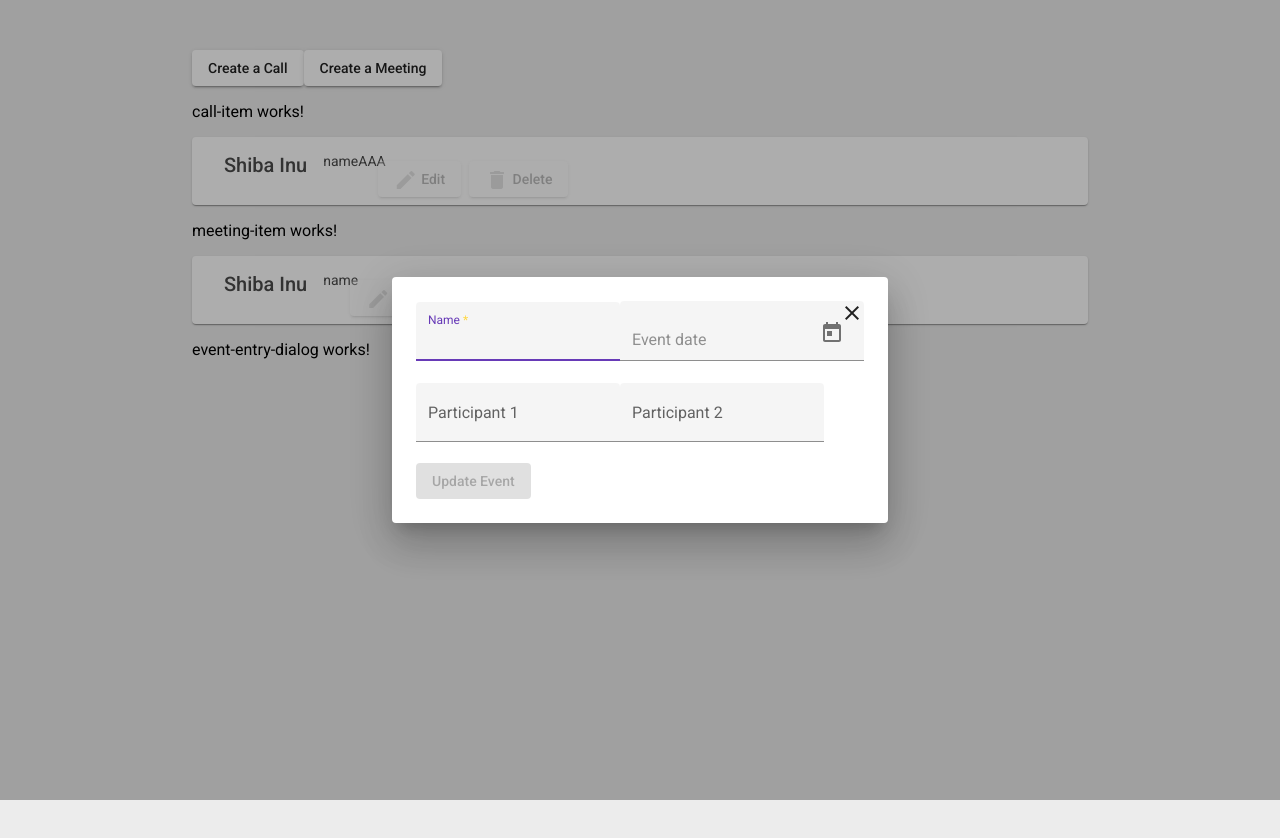
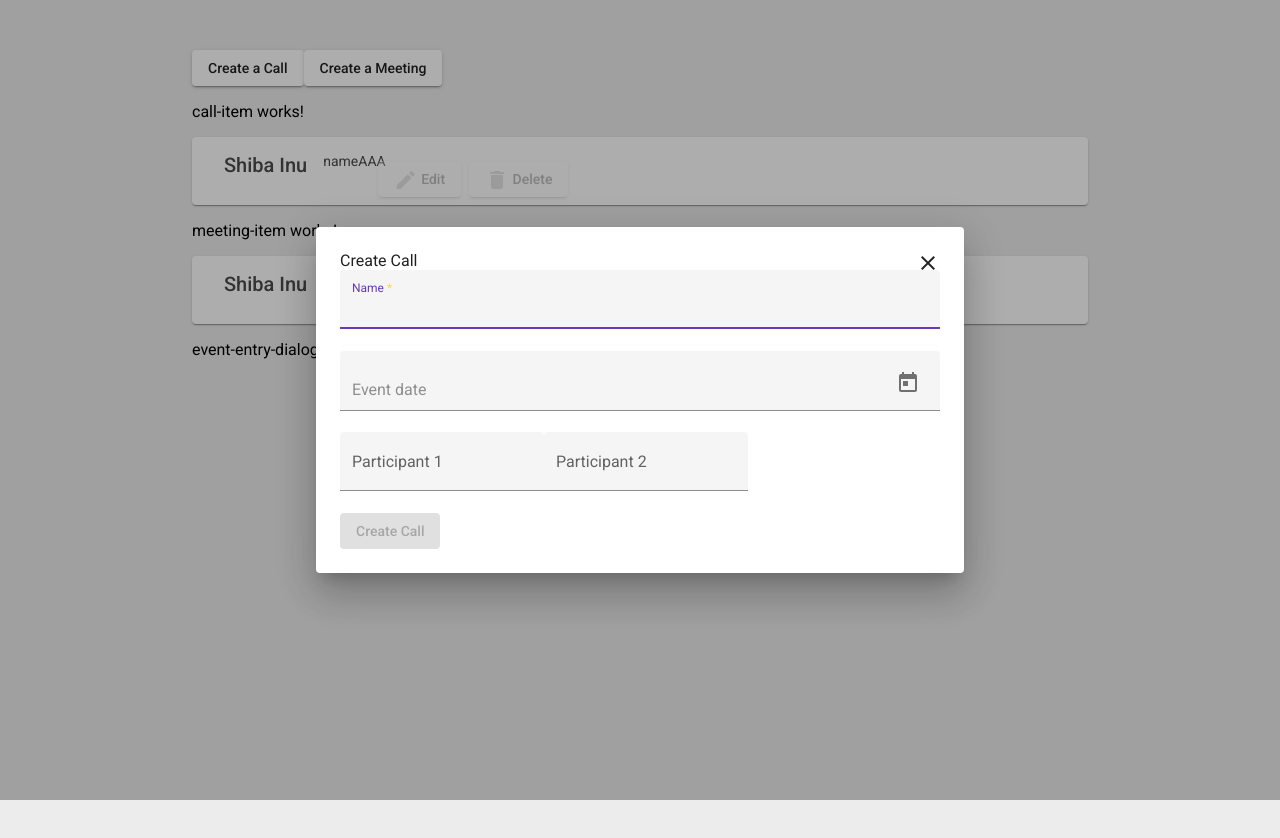
Before and after one commit to green122/event-manager, an Angular app: page / in a window 1280 px wide. Both pictures are taken after a click on the button "Create a Call". Shown: the top 838 px of the page. Built offline with nearby package versions, Linux system fonts and the light colour scheme.

Commit message:
editor data flow refactoring

```diff
--- a/src/app/basic-event-form/basic-event-form.component.scss
+++ b/src/app/basic-event-form/basic-event-form.component.scss
@@ -0,0 +1,3 @@
+.mat-form-field {
+    display: block;
+}
--- a/src/app/event-editor/event-editor.component.html
+++ b/src/app/event-editor/event-editor.component.html
@@ -1,8 +1,15 @@
+<mat-dialog-title
+  >
+  <p class="dialog-title-text">Create {{ type$ | async }}</p>
+  <div class="icon-wrapper">
+    <mat-icon mat-dialog-close>close</mat-icon>
+  </div>
+</mat-dialog-title>
 <div class="editor-container">
-  <mat-icon mat-dialog-close>close</mat-icon>
   <app-form-manager
     [event]="event$ | async"
-    [submitText]="create ? 'Create Event' : 'Update Event'"
+    [type]="type$ | async"
+    [submitText]="getSubmitText(type$ | async)"
     (submitData)="submitData($event)"
   >
     <app-basic-event-form #formContent></app-basic-event-form>
--- a/src/app/event-editor/event-editor.component.scss
+++ b/src/app/event-editor/event-editor.component.scss
@@ -1,8 +1,23 @@
 .editor-container {
   position: relative;
+  @media (min-width: 1200px) {
+    width: 600px;
+  }
+}
+.icon-wrapper {
+  position: relative;
+  width: 100%;
   mat-icon {
     cursor: pointer;
     position: absolute;
     right: 0;
   }
 }
+
+mat-dialog-title {
+  display: flex;
+  .dialog-title-text {
+    width: 100px;
+    margin: 0;
+  }
+}
--- a/src/app/event-editor/event-editor.component.ts
+++ b/src/app/event-editor/event-editor.component.ts
@@ -1,8 +1,8 @@
 import { Component, OnInit, Inject } from '@angular/core';
 import { ActivatedRoute, Router, Params } from '@angular/router';
-import { switchMap, catchError, map, takeWhile } from 'rxjs/operators';
+import { switchMap, catchError, map, takeWhile, tap } from 'rxjs/operators';
 import { EventService } from '../event.service';
-import { TEvent, AbstractFormData } from '../models/app.model';
+import { TEvent, AbstractFormData, EventType } from '../models/app.model';
 import { Observable, of } from 'rxjs';
 import { MatDialogRef, MAT_DIALOG_DATA } from '@angular/material/dialog';
 
@@ -13,18 +13,20 @@ import { MatDialogRef, MAT_DIALOG_DATA } from '@angular/material/dialog';
 })
 export class EventEditorComponent implements OnInit {
   event$: Observable<TEvent>;
+  create: boolean;
   id: string;
-  create = false;
+  type$: Observable<EventType | ''>;
 
-  submitData(data: AbstractFormData) {
+  eventType = EventType;
+
+  submitData(formData: AbstractFormData) {
     const eventFunction = this.create
       ? this.eventService.createEvent
       : this.eventService.updateEvent;
 
-    eventFunction({ ...data, id: this.data.id } as TEvent)
+    eventFunction({ ...formData, id: this.id } as TEvent)
       .pipe(
         map(() => {
-          this.router.navigate(['/']);
           this.dialogRef.close();
           return true;
         }),
@@ -39,18 +41,30 @@ export class EventEditorComponent implements OnInit {
 
   constructor(
     public dialogRef: MatDialogRef<EventEditorComponent>,
-    private readonly router: Router,
     @Inject(MAT_DIALOG_DATA) public data: any,
     private readonly eventService: EventService
-  ) {}
+  ) {
+    this.create = data.create;
+    this.id = data.id;
+  }
+
+  getSubmitText(type: EventType) {
+    return this.create ? `Create ${type}` : `Update ${type}`;
+  }
 
   ngOnInit() {
-    const create = this.data.create;
-    const id = this.data.id;
-    this.event$ = !create
-      ? this.eventService.getEventById(id).pipe(
+    this.type$ = this.eventService.getEventType().pipe(
+      tap(type => {
+        if (this.create && !type) {
+          this.dialogRef.close();
+        }
+      })
+    );
+
+    this.event$ = !this.create
+      ? this.eventService.getEventById(this.id).pipe(
           catchError(() => {
-            this.router.navigate(['/']);
+            this.dialogRef.close();
             return of({} as TEvent);
           })
         )
--- a/src/app/event-entry-dialog/event-entry-dialog.component.ts
+++ b/src/app/event-entry-dialog/event-entry-dialog.component.ts
@@ -22,13 +22,6 @@ export class EventEntryDialogComponent implements OnInit {
   openDialog() {
     const create = this.route.snapshot.data.create;
     const id = this.route.snapshot.params.id;
-
-    const eventType = this.eventService.getEventType();
-    if (create && !eventType) {
-      this.router.navigate(['/']);
-      return;
-    }
-
     const dialogRef = this.dialog.open(EventEditorComponent, {
       data: {create, id}
     });
--- a/src/app/event.service.ts
+++ b/src/app/event.service.ts
@@ -52,7 +52,7 @@ export class EventService {
   }
 
   getEventType() {
-   return this.draft;
+    return from(new Promise<EventType | ''>(resolve => resolve(this.draft)));
   }
 
   createEvent = (eventData: TEvent) => {
```
